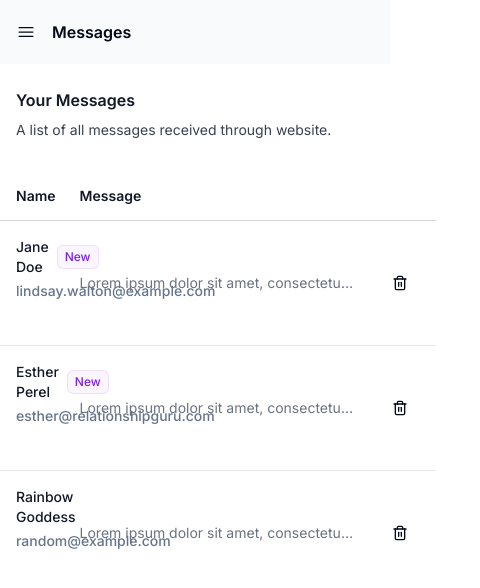
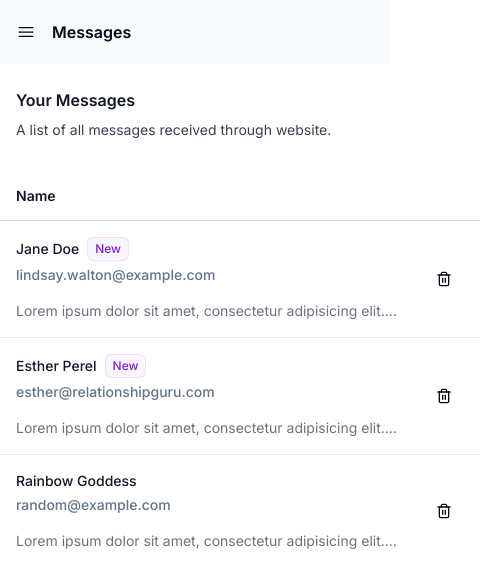
Before and after one commit to RichGriff/doula-website, a Next.js app: page /admin/messages in a window 390 px wide. Shown: the top 588 px of the page, 480 px wide, since content can reach past the window. Built offline with nearby package versions, Linux system fonts and the light colour scheme.

Commit message:
Formatting image table

```diff
--- a/components/admin/MessagesTable.tsx
+++ b/components/admin/MessagesTable.tsx
@@ -26,7 +26,7 @@ export default function MessagesTable({ title, description, data } : MessagesTab
               <th scope="col" className="py-3.5 pl-4 pr-3 text-left text-sm font-semibold text-gray-900 sm:pl-0">
                 Name
               </th>
-              <th scope="col" className="px-3 py-3.5 text-left text-sm font-semibold text-gray-900">
+              <th scope="col" className="hidden sm:table-cellpx-3 py-3.5 text-left text-sm font-semibold text-gray-900">
                 Message
               </th>
               <th
@@ -43,8 +43,8 @@ export default function MessagesTable({ title, description, data } : MessagesTab
           <tbody className="divide-y divide-gray-200 bg-white">
             {data.map((message: any) => (
               <tr key={message.email} className="">
-                <td className="flex flex-col max-w-0 py-4 pl-4 pr-3 text-sm font-medium text-gray-900 sm:w-auto sm:max-w-none sm:pl-0">
-                  <Link href={`messages/${message.id}`} className="hover:text-violet-600 flex justify-start items-center gap-2">
+                <td className="flex flex-col py-4 pl-4 pr-3 text-sm font-medium text-gray-900 w-auto max-w-none sm:pl-0">
+                  <Link href={`messages/${message.id}`} className="w-full hover:text-violet-600 flex justify-start items-center gap-2">
                       {message.name}
                       {!message.read && <span className="inline-flex items-center rounded-md bg-purple-50 px-2 py-1 text-xs font-medium text-purple-700 ring-1 ring-inset ring-purple-700/10">
                       New
@@ -52,13 +52,11 @@ export default function MessagesTable({ title, description, data } : MessagesTab
                   </Link>
                   <span className="text-muted-foreground text-sm pt-1">{message.email}</span>
                   <dl className="font-normal lg:hidden">
-                    <dt className="sr-only">Title</dt>
-                    <dd className="mt-1 truncate text-gray-700">{message.title}</dd>
-                    <dt className="sr-only sm:hidden">Email</dt>
-                    <dd className="mt-1 truncate text-gray-500 sm:hidden">{message.email}</dd>
+                    <dt className="sr-only sm:hidden">Message</dt>
+                    <dd className="mt-4 max-w-96 truncate text-gray-500 sm:hidden">{message.message}</dd>
                   </dl>
                 </td>
-                <td className="max-w-[300px] flex-1 px-3 py-4 text-sm text-gray-500 truncate">{message.message}</td>
+                <td className="hidden sm:table-cell max-w-[300px] flex-1 px-3 py-4 text-sm text-gray-500 truncate">{message.message}</td>
                 <td className="hidden px-3 py-4 text-sm text-gray-500 sm:table-cell">{message.subject}</td>
                 <td className="py-4 pl-3 pr-4 text-right text-sm font-medium sm:pr-0">
                   <Button size={"icon"} variant={"ghost"}><Trash2 className="w-4 h-4"/></Button>
```
